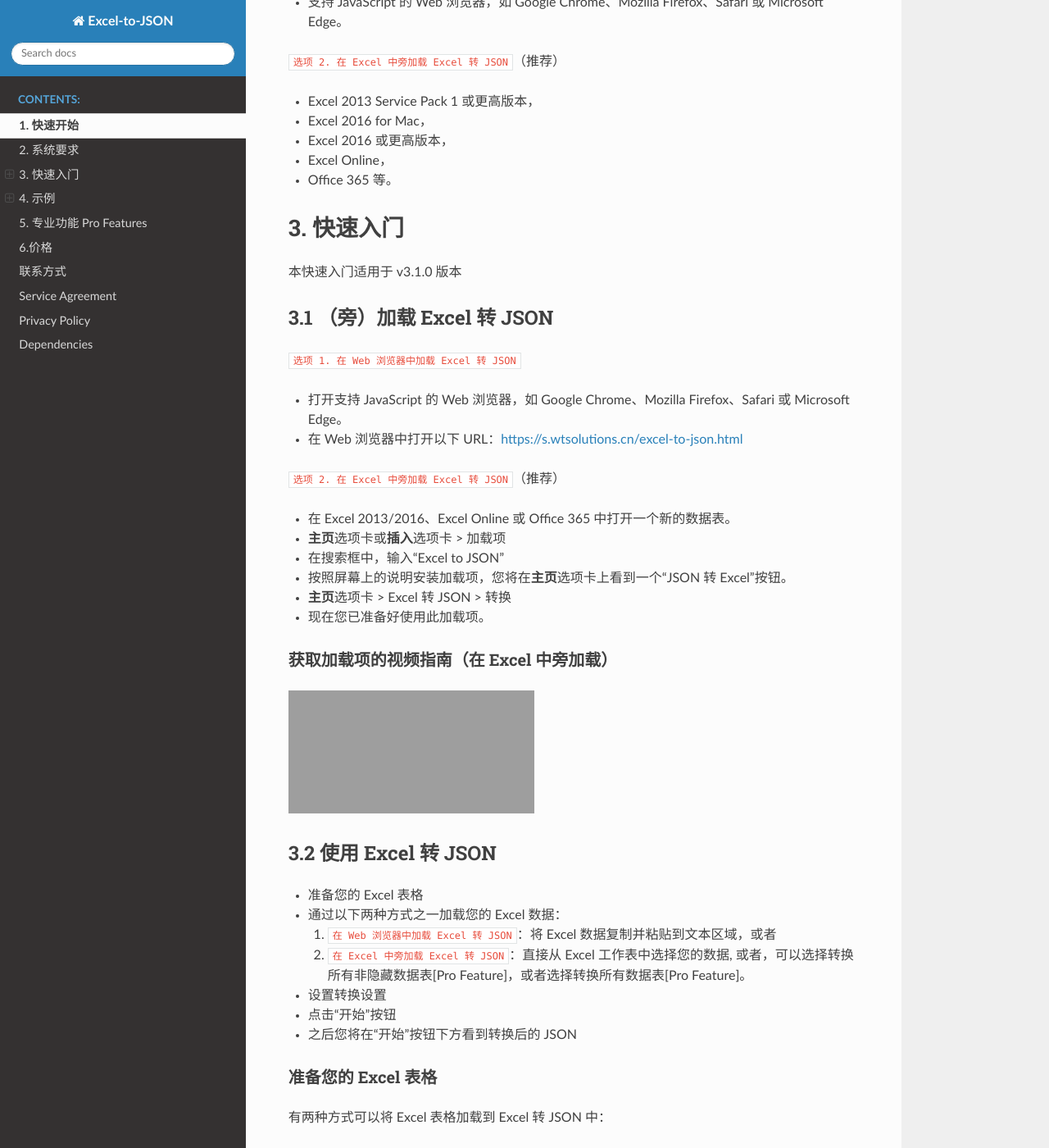
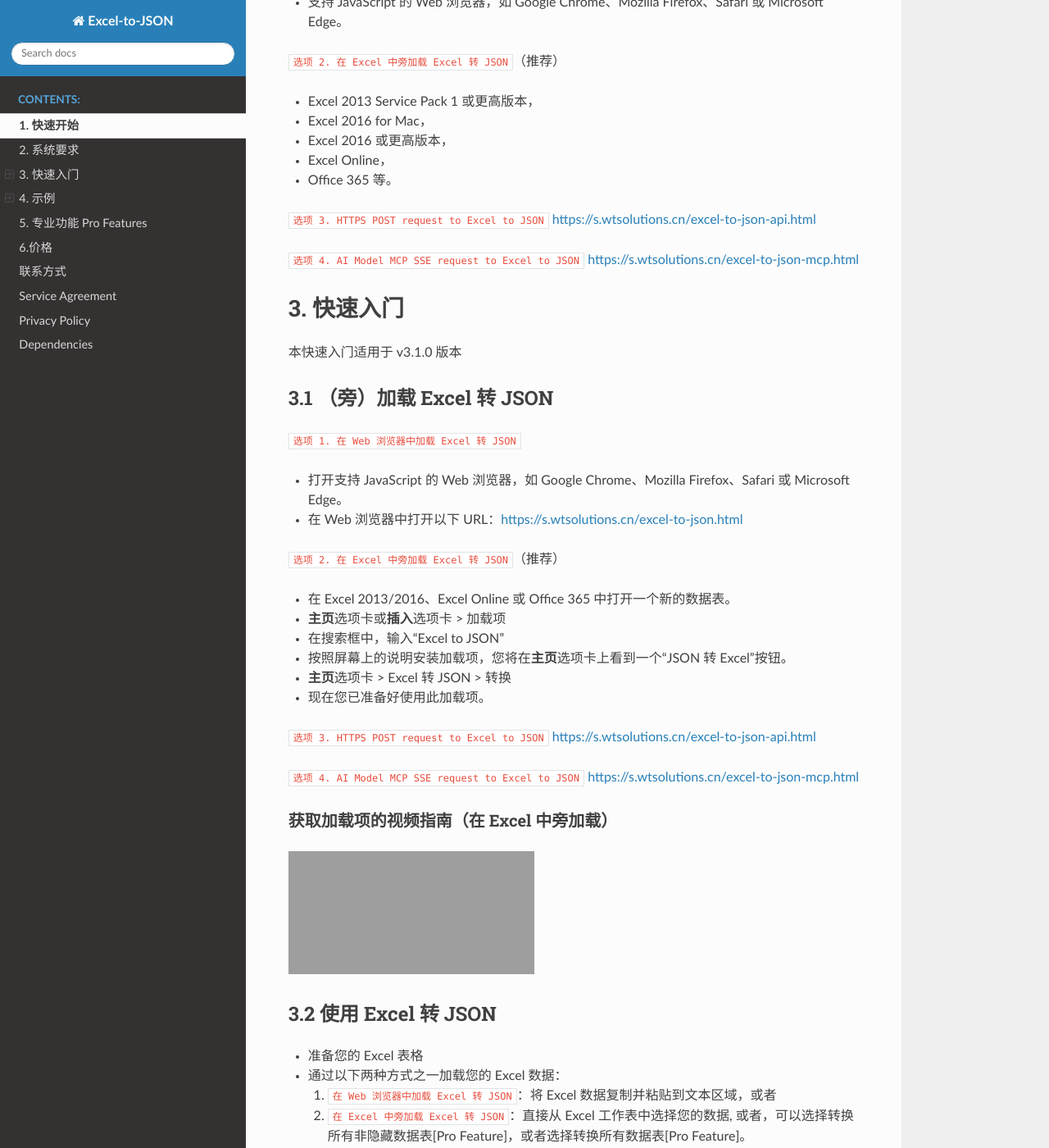
Before and after one commit to he-yang/Excel-to-JSON-zh-CN, a Sphinx documentation site: the page built from source/getstarted.md, in a window 1280 px wide and 1400 px high, scrolled down 410 px. Shown: the whole window at 82% size. Built offline with Sphinx 7.4.7 and the Read the Docs theme 3.1.0, drawn with Linux system fonts in a browser that asks for light colours; grey boxes are pictures that could not be loaded.

Commit message:
add api, mcp

```diff
--- a/source/getstarted.md
+++ b/source/getstarted.md
@@ -17,6 +17,11 @@ WTSolutions 的 Excel 转 JSON 是一款**Microsoft Excel 加载项**或**Web
 * Excel Online，
 * Office 365 等。
 
+`选项 3. HTTPS POST request to Excel to JSON`
+[https://s.wtsolutions.cn/excel-to-json-api.html](https://s.wtsolutions.cn/excel-to-json-api.html)
+
+`选项 4. AI Model MCP SSE request to Excel to JSON`
+[https://s.wtsolutions.cn/excel-to-json-mcp.html](https://s.wtsolutions.cn/excel-to-json-mcp.html)
 
 # 3. 快速入门
 <a name="Quickstarted"></a>
@@ -37,6 +42,12 @@ WTSolutions 的 Excel 转 JSON 是一款**Microsoft Excel 加载项**或**Web
 * 按照屏幕上的说明安装加载项，您将在**主页**选项卡上看到一个“JSON 转 Excel”按钮。
 * **主页**选项卡 > Excel 转 JSON > 转换
 * 现在您已准备好使用此加载项。
+
+`选项 3. HTTPS POST request to Excel to JSON`
+[https://s.wtsolutions.cn/excel-to-json-api.html](https://s.wtsolutions.cn/excel-to-json-api.html)
+
+`选项 4. AI Model MCP SSE request to Excel to JSON`
+[https://s.wtsolutions.cn/excel-to-json-mcp.html](https://s.wtsolutions.cn/excel-to-json-mcp.html)
 
 ### 获取加载项的视频指南（在 Excel 中旁加载）
 
```
